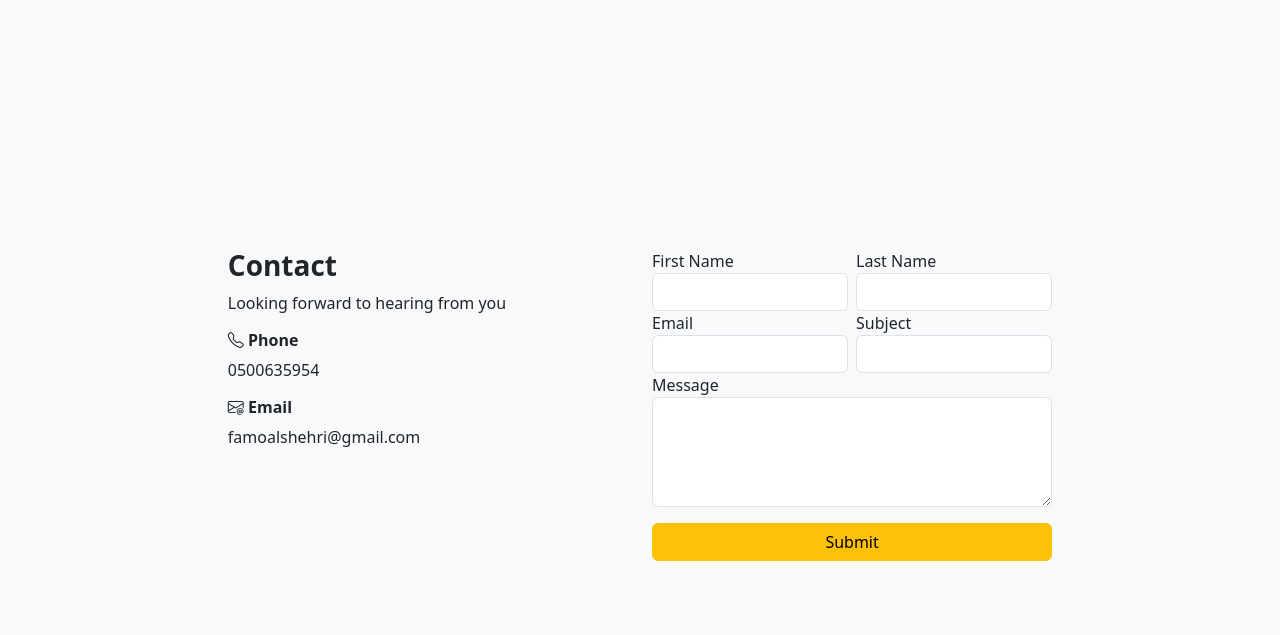
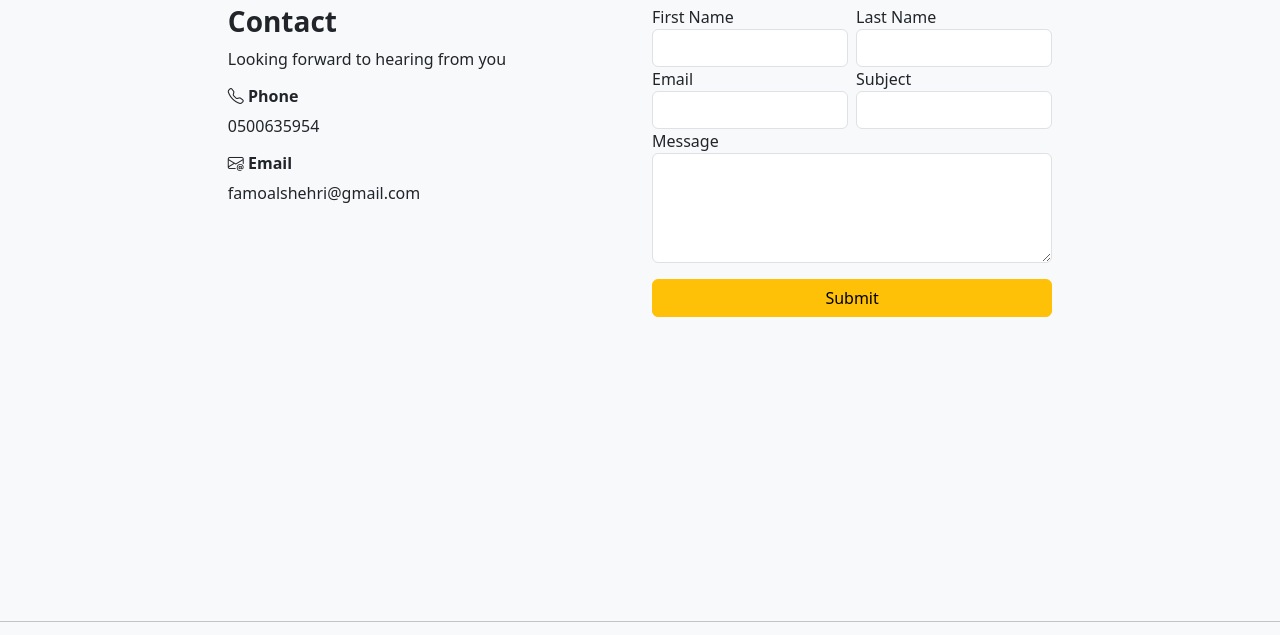
Before and after one commit to fajer04/portfolio, a plain HTML site: page contact.html in a window 1280 px wide. Shown: the part 99-734 px from the top of the page. Drawn offline with nearby package versions, Linux system fonts and the light colour scheme.

Commit message:
contact update

```diff
--- a/contact.html
+++ b/contact.html
@@ -59,7 +59,7 @@
 
 
     <!-- **container contact** -->
-    <div class="container d-flex align-items-center justify-content-center h-100-vh">
+    <div class="container d-flex start-desktop justify-content-center h-75-vh">
         <div class="row justify-content-center">
           <div class="col-md-6 col-sm-12 text-center text-md-start">
             <h3>Contact</h3>
--- a/style.css
+++ b/style.css
@@ -106,4 +106,8 @@ h3 {
         align-items: centerg;
     }
 
+    .start-desktop{
+        align-items: start;
+    }
+
   }
```
